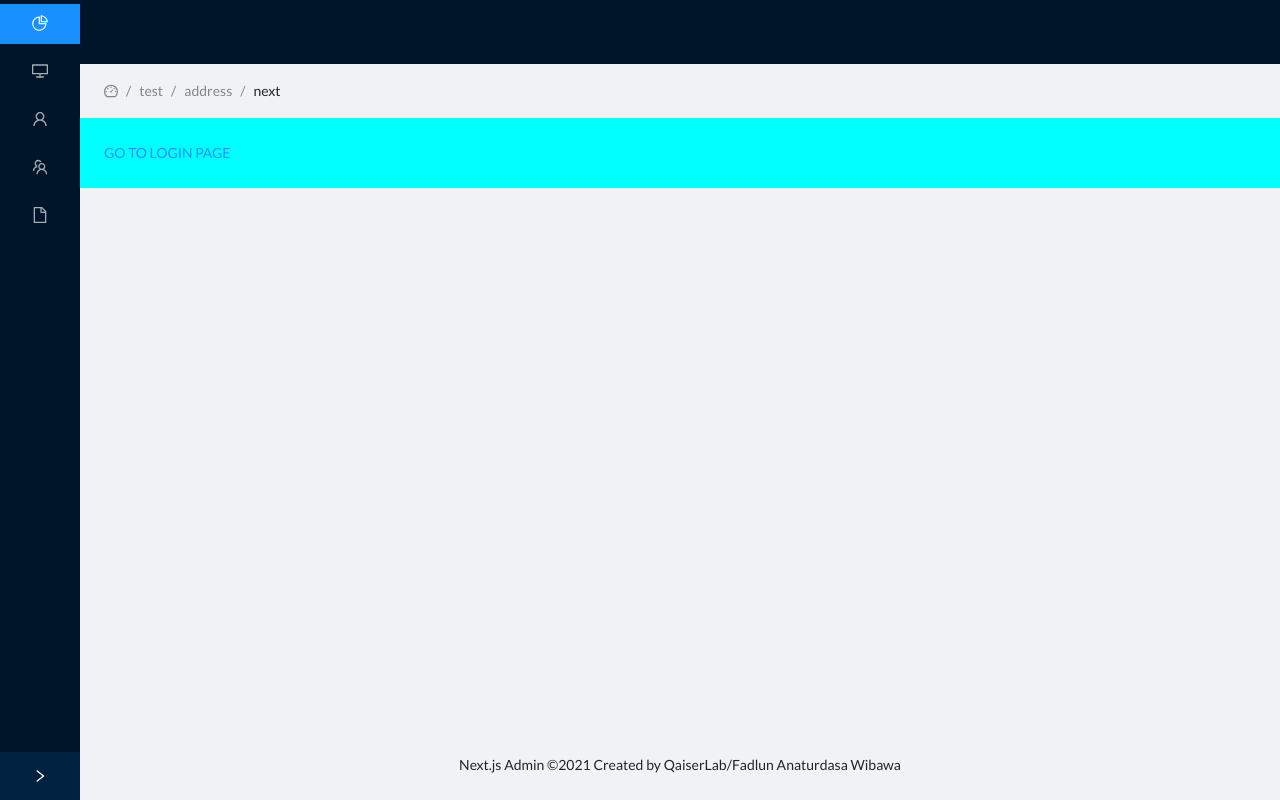
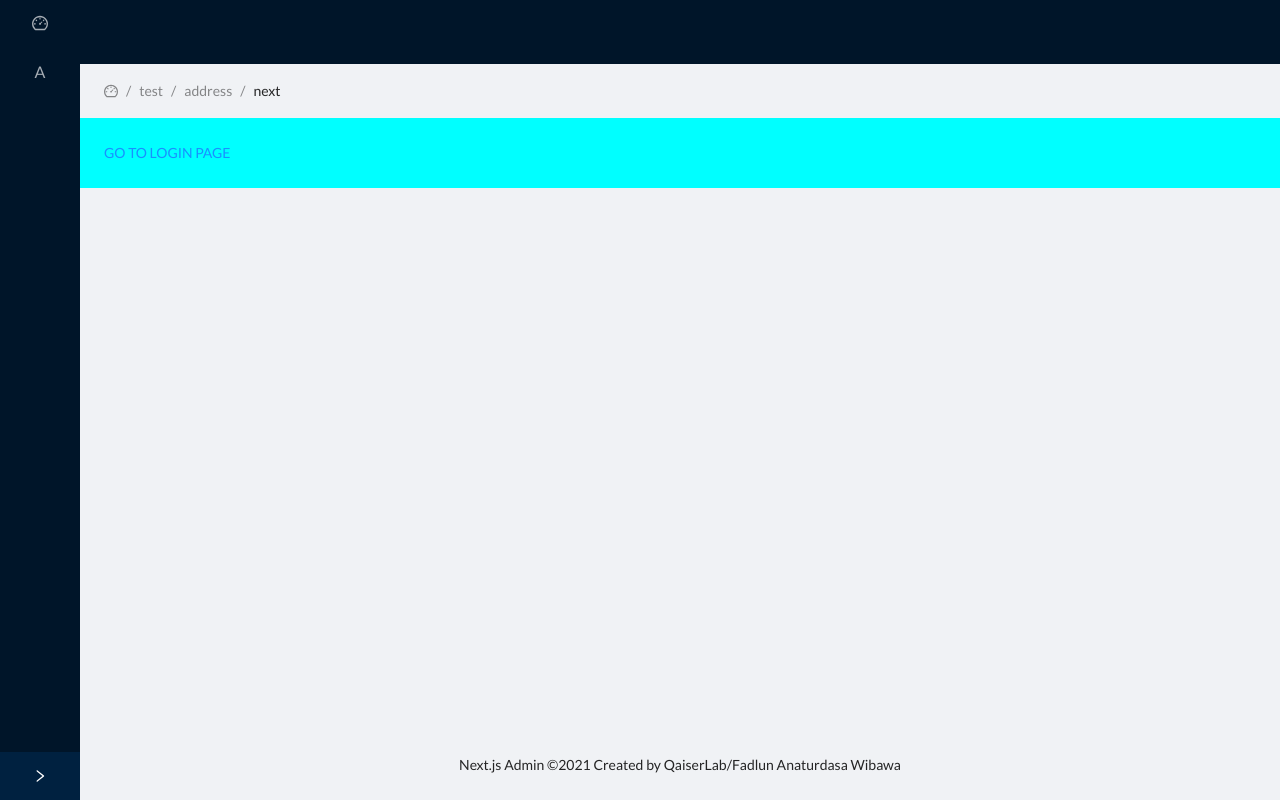
Before and after one commit to qaiserlab/antdmin, a Next.js app: page / in a window 1280 px wide. Built offline with nearby package versions, Linux system fonts and the light colour scheme.

Commit message:
feat: add data menu & put side menu

```diff
--- /dev/null
+++ b/components/DataMenu/index.tsx
@@ -0,0 +1,68 @@
+
+import React from 'react';
+import { Menu } from 'antd';
+import { PropsInterface } from './schema'
+
+const { SubMenu } = Menu;
+
+export default class DataMenu extends React.Component<PropsInterface, {}> {
+  public static defaultProps: Partial<PropsInterface> = {
+    dataSource: [],
+    // horizontal, vertical, inline
+    mode: 'horizontal',
+    // light, dark
+    theme: 'light',
+  };
+
+  constructor(props: PropsInterface) {
+    super(props);
+
+    // this.state = {test: true};
+    this.handleSelect = this.handleSelect.bind(this);
+  }
+
+  handleSelect({ item, key, keyPath, selectedKeys, domEvent }) {
+    if (this.props.onSelect) {
+      this.props.onSelect({ item, key, keyPath, selectedKeys, domEvent });
+    }
+  }
+
+  render() {
+    return (
+      <Menu
+        mode={this.props.mode}
+        theme={this.props.theme}
+        onSelect={this.handleSelect}
+      >
+        { this.props.dataSource.map((item, itemIndex) => {
+          if (!item.hidden) {
+            return (
+              <SubMenu
+                key={(item.key)?item.key:itemIndex}
+                title={item.title}
+                icon={item.icon}
+                disabled={item.disabled}
+              >
+                { item.children?.map((subItem, subItemIndex) => {
+                  if (!subItem.hidden) {
+                    return (
+                      <Menu.Item
+                        key={
+                          (subItem.key)?subItem.key:(itemIndex + '.' + subItemIndex)
+                        }
+                        icon={subItem.icon}
+                        disabled={subItem.disabled}
+                      >
+                        {subItem.title}
+                      </Menu.Item>
+                    );
+                  }
+                })}
+              </SubMenu>
+            );
+          }
+        })}
+      </Menu>
+    );
+  }
+}
--- /dev/null
+++ b/components/DataMenu/schema.ts
@@ -0,0 +1,15 @@
+export interface ItemInterface {
+  key?: string;
+  title: string;
+  icon?: Object;
+  disabled?: boolean;
+  hidden?: boolean;
+  children?: Array<ItemInterface>;
+};
+
+export interface PropsInterface {
+  dataSource: Array<ItemInterface>;
+  mode?: any;
+  theme?: any;
+  onSelect?: (event: any) => void;
+};
--- a/layouts/AppLayout/index.tsx
+++ b/layouts/AppLayout/index.tsx
@@ -1,4 +1,4 @@
-import { useState } from 'react';
+import { useState, ReactChildren } from 'react';
 import { Layout, Menu, Breadcrumb } from 'antd';
 import {
   DashboardOutlined,
@@ -17,7 +17,13 @@ import style from './style.module.scss';
 import UrlBreadcrumb from '@components/UrlBreadcrumb';
 import RootLayout from '@layouts/RootLayout';
 
-export default function AppLayout({ children }) {
+import SideMenu from '@views/SideMenu';
+
+interface AuxProps {
+  children: ReactChildren;
+};
+
+export default function AppLayout({ children }: AuxProps) {
   const [collapsed, setCollapsed] = useState(true);
   const [url, setUrl] = useState('/test/address/next');
 
@@ -25,26 +31,7 @@ export default function AppLayout({ children }) {
     <RootLayout>
       <Layout id={style.root}>
         <Sider collapsible collapsed={collapsed} onCollapse={() => setCollapsed(!collapsed)}>
-          <Menu theme="dark" defaultSelectedKeys={['1']} mode="inline">
-            <Menu.Item key="1" icon={<PieChartOutlined />}>
-              Option 1
-            </Menu.Item>
-            <Menu.Item key="2" icon={<DesktopOutlined />}>
-              Option 2
-            </Menu.Item>
-            <SubMenu key="sub1" icon={<UserOutlined />} title="User">
-              <Menu.Item key="3">Tom</Menu.Item>
-              <Menu.Item key="4">Bill</Menu.Item>
-              <Menu.Item key="5">Alex</Menu.Item>
-            </SubMenu>
-            <SubMenu key="sub2" icon={<TeamOutlined />} title="Team">
-              <Menu.Item key="6">Team 1</Menu.Item>
-              <Menu.Item key="8">Team 2</Menu.Item>
-            </SubMenu>
-            <Menu.Item key="9" icon={<FileOutlined />}>
-              Files
-            </Menu.Item>
-          </Menu>
+          <SideMenu />
         </Sider>
 
         <Layout>
--- /dev/null
+++ b/views/SideMenu/index.tsx
@@ -0,0 +1,43 @@
+import React from 'react';
+
+import "antd/dist/antd.css";
+import { DashboardOutlined, PoweroffOutlined } from "@ant-design/icons";
+
+import DataMenu from '@components/DataMenu';
+
+export default function SideMenu() {
+  const menus = [
+    {
+      title: 'Dashboard',
+      icon: <DashboardOutlined />,
+      children: [
+        { title: 'Save', hidden: true },
+        { title: 'Save As', key: '/save-as', disabled: true },
+        { title: 'Exit', icon: <PoweroffOutlined /> },
+      ]
+    },
+    { title: 'Settings', hidden: true },
+    {
+      title: 'Account',
+      children: [
+        { title: 'Profile', key: '/profile' },
+        { title: 'Logout' },
+      ]
+    },
+  ];
+
+  const handleSelect = ({ key }) => {
+    alert('key: ' + key);
+  };
+
+  return (
+    <React.Fragment>
+      <DataMenu
+        theme={'dark'}
+        mode={'inline'}
+        dataSource={menus}
+        onSelect={handleSelect}
+      />
+    </React.Fragment>
+  );
+}
```
Also changed, not shown: layouts/RootLayout/index.tsx (+6 -1 lines).
